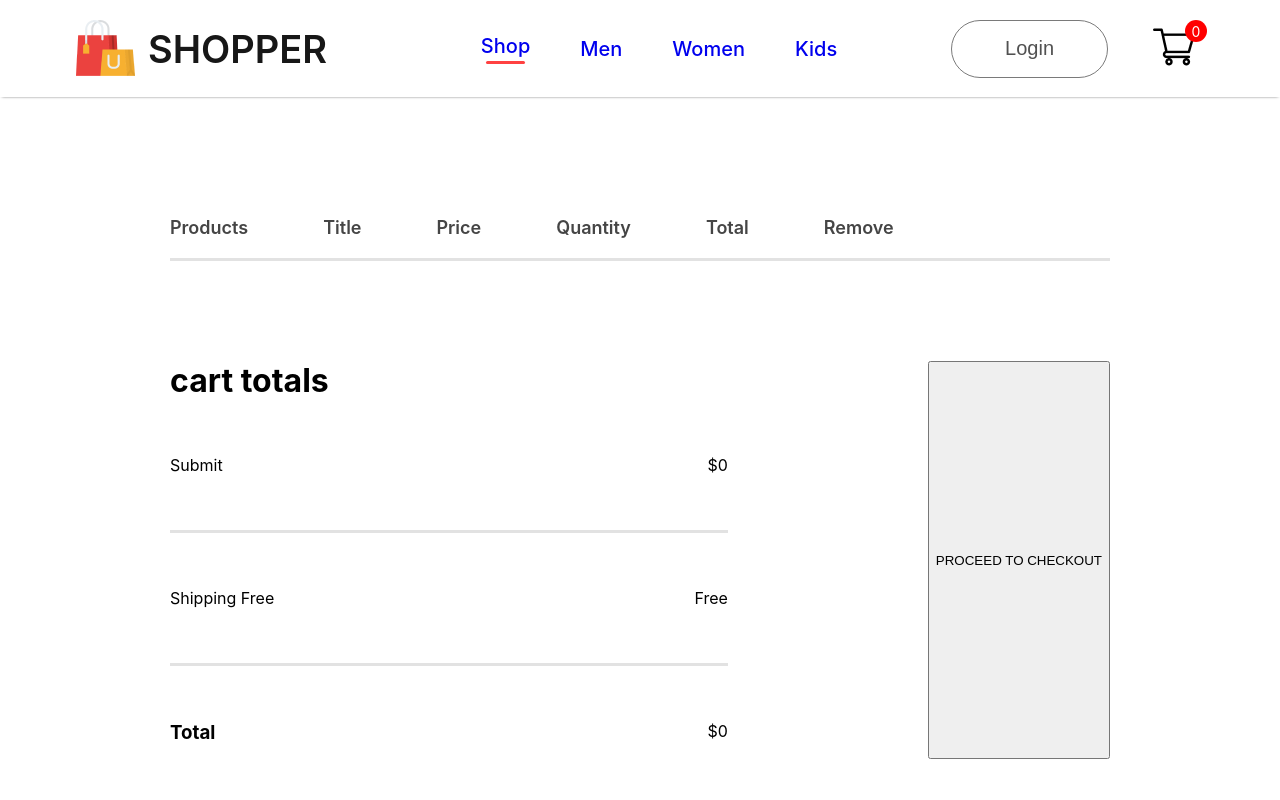
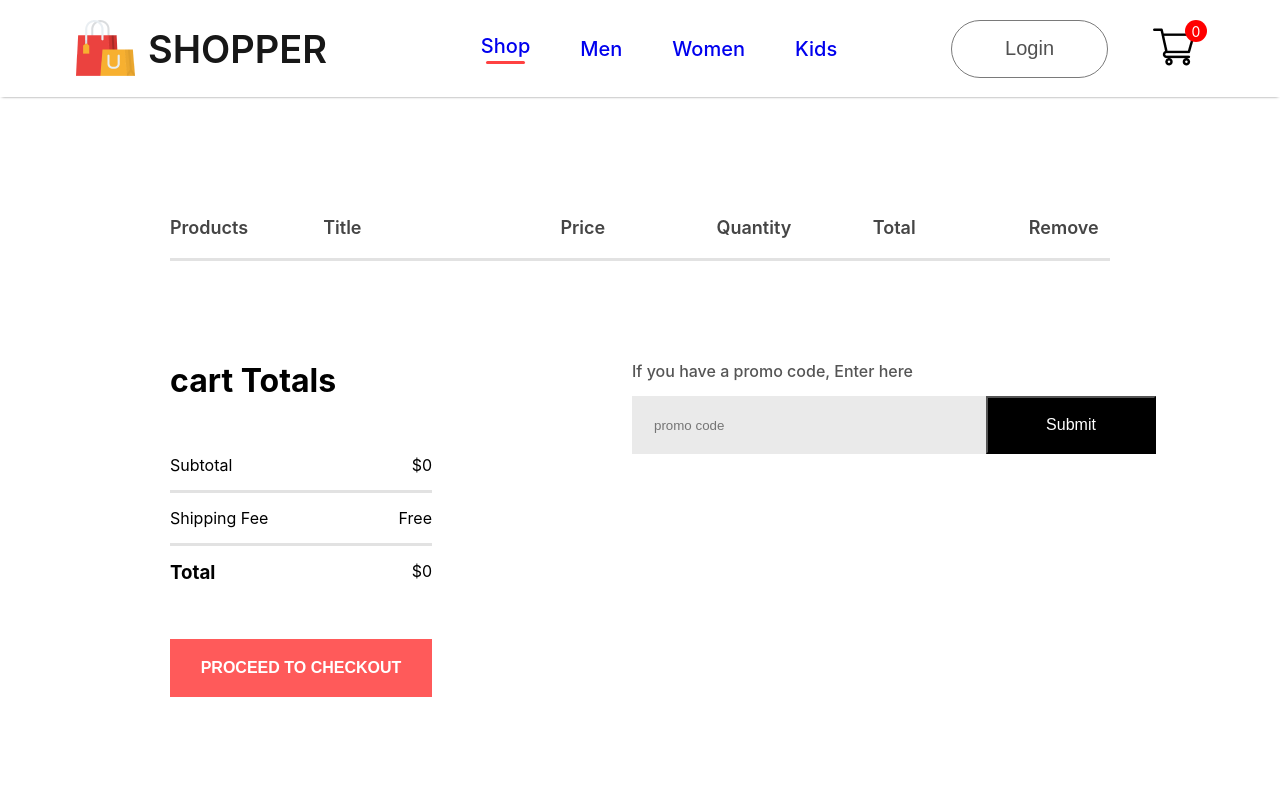
Before and after one commit to pankajyadav02007/E-Commerce-Web, a React (Create React App) app: page /cart in a window 1280 px wide. Shown: the top 800 px of the page. Built offline with nearby package versions, Linux system fonts and the light colour scheme.

Commit message:
final project

```diff
--- a/src/Components/CartItems/CartItems.css
+++ b/src/Components/CartItems/CartItems.css
@@ -1,7 +1,6 @@
  .cartitems{
 margin: 100px 170px;
 }
-
 .cartitems hr{
     height: 3px;
     background: #e2e2e2;
@@ -9,7 +8,7 @@
     }
 
     .cartitems-format-main{
-    display: flex;
+        display: grid;
         grid-template-columns: 0.5fr 2fr 1fr 1fr 1fr 1fr;
         align-items: center;
         gap: 75px;
@@ -71,3 +70,39 @@
     font-weight: 600;
     cursor: pointer;
 }
+
+.cartitems-promocode{
+    flex: 1;
+    font-size: 16px;
+    font-weight: 500;
+}
+
+.cartitems-promocode p{
+   color: #555;
+}
+
+.cartitems-promobox{
+    width: 504px;
+    margin-top: 15px;
+    padding-left: 20px;
+    height: 58px;
+    background: #eaeaea;
+}
+
+.cartitems-promobox input{
+    width: 330px;
+    height: 50px;
+    background: transparent;
+    outline: none;
+    border: none;
+}
+
+.cartitems-promobox button{
+    width: 170px;
+    height: 58px;
+    font-size: 16px;
+    color: white;
+    cursor: pointer;
+    background: black;
+
+}
--- a/src/Components/CartItems/CartItems.jsx
+++ b/src/Components/CartItems/CartItems.jsx
@@ -1,10 +1,11 @@
 import React, { useContext } from "react";
 import "./CartItems.css";
+import { ShopContext } from "../../Context/ShopContext";
 import remove_icon from "../Assets/cart_cross_icon.png";
-import { ShopContext } from "../../Context/ShopContext";
 
 const CartItems = () => {
-  const { all_product, cartItems, removeFromCart } = useContext(ShopContext);
+  const { getTotalCartAmount, all_product, cartItems, removeFromCart } =
+    useContext(ShopContext);
 
   return (
     <div className="cartitems">
@@ -49,20 +50,21 @@ const CartItems = () => {
 
       <div className="cartitems-down">
         <div className="cartitems-total">
-          <h1>cart totals</h1>
+          <h1>cart Totals</h1>
+          <div>
             <div className="cartitems-total-item">
-            <p>Submit</p>
-            <p>${0}</p>
+              <p>Subtotal</p>
+              <p>${getTotalCartAmount()}</p>
             </div>
             <hr />
             <div className="cartitems-total-item">
-            <p>Shipping Free</p>
+              <p>Shipping Fee</p>
               <p>Free</p>
             </div>
             <hr />
             <div className="cartitems-total-item">
               <h3>Total</h3>
-            <p>${0}</p>
+              <p>${getTotalCartAmount()}</p>
             </div>
           </div>
           <button>PROCEED TO CHECKOUT</button>
@@ -75,6 +77,7 @@ const CartItems = () => {
           </div>
         </div>
       </div>
+    </div>
   );
 };
 
--- a/src/Components/Navbar/Navbar.jsx
+++ b/src/Components/Navbar/Navbar.jsx
@@ -1,10 +1,13 @@
-import React, { useState } from "react";
+import React, { useContext, useState } from "react";
 import "./Navbar.css";
 import logo from "../Assets/logo.png";
 import card_icon from "../Assets/cart_icon.png";
 import { Link } from "react-router-dom";
+import { ShopContext } from "../../Context/ShopContext";
 const Navbar = () => {
   const [menu, setMenu] = useState("shop");
+
+  const { getTotalCartItems } = useContext(ShopContext);
 
   return (
     <div className="navbar">
@@ -61,7 +64,7 @@ const Navbar = () => {
         <Link to="cart">
           <img src={card_icon} alt="" />
         </Link>
-        <div className="nav-cart-count">0</div>
+        <div className="nav-cart-count">{getTotalCartItems()}</div>
       </div>
     </div>
   );
--- a/src/Context/ShopContext.jsx
+++ b/src/Context/ShopContext.jsx
@@ -16,15 +16,44 @@ const ShopContextProvider = (props) => {
 
   const addToCart = (itemId) => {
     setCartItems((prev) => ({ ...prev, [itemId]: prev[itemId] + 1 }));
-    console.log(cartItems);
   };
 
   const removeFromCart = (itemId) => {
     setCartItems((prev) => ({ ...prev, [itemId]: prev[itemId] - 1 }));
   };
 
+  const getTotalCartAmount = () => {
+    let totalAmount = 0;
+
+    for (const item in cartItems) {
+      if (cartItems[item] > 0) {
+        const itemInfo = all_product.find(
+          (product) => product.id === Number(item)
+        );
+
+        if (itemInfo) {
+          totalAmount += itemInfo.new_price * cartItems[item];
+        }
+      }
+    }
+
+    return totalAmount;
+  };
+
+  const getTotalCartItems = () => {
+    let totalItem = 0;
+    for (const item in cartItems) {
+      if (cartItems[item] > 0) {
+        totalItem += cartItems[item];
+      }
+    }
+    return totalItem;
+  };
+
   // ✅ Only define ContextValue once
   const ContextValue = {
+    getTotalCartItems,
+    getTotalCartAmount,
     all_product,
     cartItems,
     addToCart,
```
Lines whose indentation alone changed are shown as unchanged.
